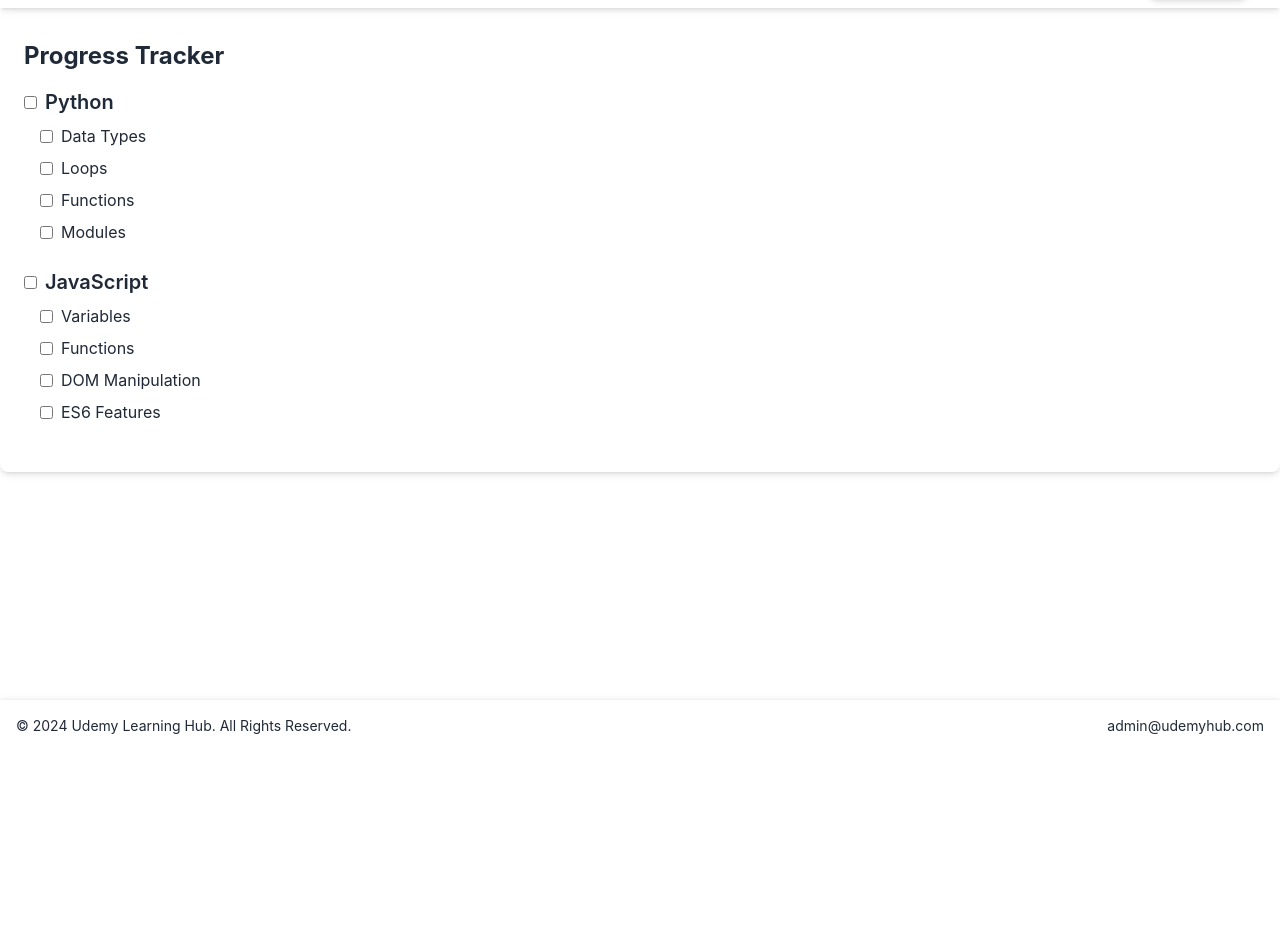
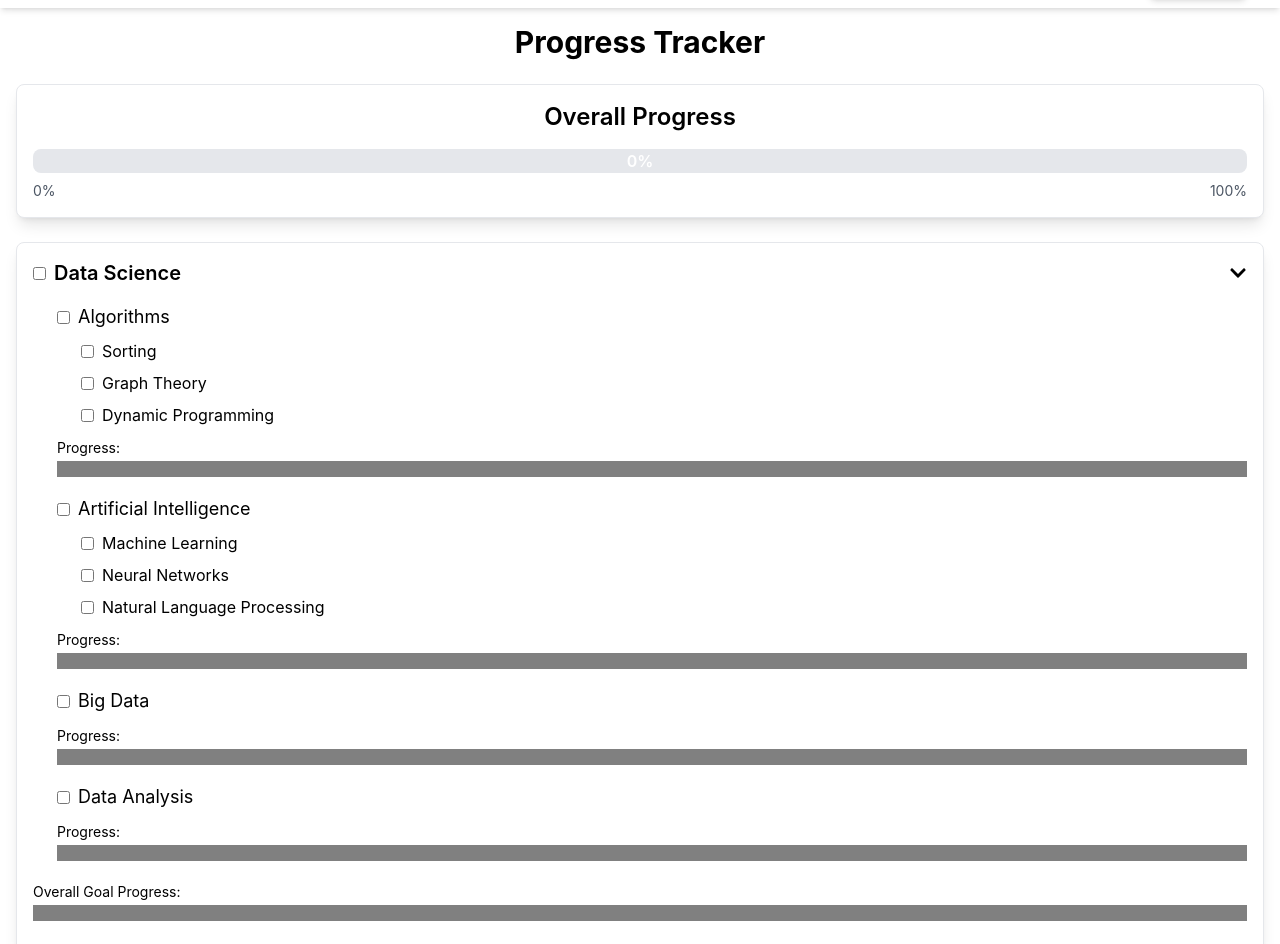
Before and after one commit to rohanmistry231/Udemy-Tracker-Frontend, a React (Create React App) app: page /progress in a window 1280 px wide. Shown: the part 48-992 px from the top of the page. Before the commit the page ends 800 px from the top, so only its background shows below. Built offline with nearby package versions, Linux system fonts and the light colour scheme.

Commit message:
Added Working Progress Component

```diff
--- a/src/pages/Home.jsx
+++ b/src/pages/Home.jsx
@@ -150,7 +150,7 @@ const Home = () => {
                 }`}
               >
                 <h2 className="text-lg font-medium">Total Learning Hours</h2>
-                <p className="text-3xl font-semibold mt-2">{totalHours} hrs</p>
+                <p className="text-3xl font-semibold mt-2">{totalHours.toFixed(2)} hrs</p>
               </div>
             </div>
           </div>
--- a/src/pages/Progress.jsx
+++ b/src/pages/Progress.jsx
@@ -1,85 +1,215 @@
-// src/components/Progress.js
-import React, { useState } from 'react';
-import { useTheme } from '../context/ThemeContext'; // Import theme context
+import React, { useState } from "react";
+import { useTheme } from "../context/ThemeContext"; // Assuming your theme context file is named themeContext.js
+import { FaChevronDown, FaChevronUp } from "react-icons/fa"; // For collapse functionality
 
 const Progress = () => {
-  const { theme } = useTheme(); // Use theme context
-  const isDarkMode = theme === 'dark';
+  const { theme } = useTheme(); // Access theme from context
+  const isDarkMode = theme === 'dark'; // Check if dark mode is active
 
-  // Initial structure of main targets and sub-targets
-  const [targets, setTargets] = useState([
-    {
-      name: 'Python',
-      isCompleted: false,
-      subTargets: [
-        { name: 'Data Types', isCompleted: false },
-        { name: 'Loops', isCompleted: false },
-        { name: 'Functions', isCompleted: false },
-        { name: 'Modules', isCompleted: false }
-      ]
-    },
-    {
-      name: 'JavaScript',
-      isCompleted: false,
-      subTargets: [
-        { name: 'Variables', isCompleted: false },
-        { name: 'Functions', isCompleted: false },
-        { name: 'DOM Manipulation', isCompleted: false },
-        { name: 'ES6 Features', isCompleted: false }
-      ]
-    }
-  ]);
+  // Data
+  const categories = [
+    "Data Science", "Database", "IT & Software", "Web Development", "Business",
+    "Filmmaking", "Graphics Design", "Marketing", "Office Productivity", "Music",
+    "Cloud", "DevOps", "Health & Fitness", "Language", "Operating System",
+    "Personal Development", "Version Control"
+  ];
 
-  // Toggle sub-target completion status
-  const toggleSubTargetCompletion = (mainTargetIndex, subTargetIndex) => {
-    const updatedTargets = targets.map((mainTarget, mIndex) => {
-      if (mIndex === mainTargetIndex) {
-        const updatedSubTargets = mainTarget.subTargets.map((subTarget, sIndex) => {
-          if (sIndex === subTargetIndex) {
-            return { ...subTarget, isCompleted: !subTarget.isCompleted };
-          }
-          return subTarget;
-        });
-        // Check if all sub-targets are completed
-        const allCompleted = updatedSubTargets.every(subTarget => subTarget.isCompleted);
-        return { ...mainTarget, subTargets: updatedSubTargets, isCompleted: allCompleted };
-      }
-      return mainTarget;
-    });
-
-    setTargets(updatedTargets);
+  const targetGoals = {
+    "Data Science": ["Algorithms", "Artificial Intelligence", "Big Data", "Data Analysis"],
+    "Database": ["DBMS", "MySQL", "NoSQL", "SQL"],
+    "IT & Software": ["API", "Artificial Intelligence", "Business Intelligence", "Network & Security"],
+    "Web Development": ["API", "Backend", "Frontend", "Full Stack"],
+    "Business": ["Business Strategy", "Digital Marketing", "E-Commerce"],
   };
 
+  const subGoals = {
+    "Algorithms": ["Sorting", "Graph Theory", "Dynamic Programming"],
+    "Artificial Intelligence": ["Machine Learning", "Neural Networks", "Natural Language Processing"],
+  };
+
+  // State for tracking completion and collapsible sections
+  const [checkedCategories, setCheckedCategories] = useState(
+    categories.reduce((acc, category) => {
+      acc[category] = false;
+      return acc;
+    }, {})
+  );
+
+  const [checkedGoals, setCheckedGoals] = useState(
+    Object.keys(targetGoals).reduce((acc, category) => {
+      acc[category] = targetGoals[category]?.reduce((goalAcc, goal) => {
+        goalAcc[goal] = false;
+        return goalAcc;
+      }, {});
+      return acc;
+    }, {})
+  );
+
+  const [checkedSubGoals, setCheckedSubGoals] = useState(
+    Object.keys(subGoals).reduce((acc, goal) => {
+      acc[goal] = subGoals[goal]?.reduce((subAcc, subGoal) => {
+        subAcc[subGoal] = false;
+        return subAcc;
+      }, {});
+      return acc;
+    }, {})
+  );
+
+  const [collapsed, setCollapsed] = useState(
+    categories.reduce((acc, category) => {
+      acc[category] = false;
+      return acc;
+    }, {})
+  );
+
+  // Toggle checkboxes
+  const toggleCategory = (category) => {
+    setCheckedCategories((prev) => ({
+      ...prev,
+      [category]: !prev[category],
+    }));
+  };
+
+  const toggleGoal = (category, goal) => {
+    setCheckedGoals((prev) => ({
+      ...prev,
+      [category]: {
+        ...prev[category],
+        [goal]: !prev[category][goal],
+      },
+    }));
+  };
+
+  const toggleSubGoal = (goal, subGoal) => {
+    setCheckedSubGoals((prev) => ({
+      ...prev,
+      [goal]: {
+        ...prev[goal],
+        [subGoal]: !prev[goal][subGoal],
+      },
+    }));
+  };
+
+  const toggleCollapse = (category) => {
+    setCollapsed((prev) => ({
+      ...prev,
+      [category]: !prev[category],
+    }));
+  };
+
+  // Calculate progress
+  const getProgress = (checked, total) => {
+    if (!total) return 0; // Guard against division by 0
+    return (Object.values(checked).filter(Boolean).length / total) * 100;
+  };
+
+  // Calculate overall progress
+  const overallProgress = getProgress(checkedCategories, categories.length);
+
   return (
-    <div className={`p-6 rounded-lg shadow-md mt-16 ${isDarkMode ? 'bg-gray-800 text-white' : 'bg-white text-gray-800'}`}>
-      <h2 className="text-2xl font-bold mb-4">Progress Tracker</h2>
-      {targets.map((mainTarget, mainIndex) => (
-        <div key={mainIndex} className="mb-6">
+    <div className={isDarkMode ? "bg-gray-900 text-white" : "bg-white text-black"}>
+  {/* Apply conditional classes based on dark mode */}
+  <h1 className="text-3xl font-bold text-center py-4 mt-14">Progress Tracker</h1> {/* Reduced padding and margin */}
+
+  {/* Overall Progress Bar */}
+  <div className={`my-2 mx-4 ${isDarkMode ? 'bg-gray-800 text-white' : 'bg-white text-black'} border rounded-lg shadow-lg p-4`}>
+  {/* Title */}
+  <h2 className="text-2xl font-semibold mb-4 text-center">Overall Progress</h2>
+
+  {/* Custom Progress Bar */}
+  <div className="relative w-full h-6 bg-gray-200 rounded-lg overflow-hidden">
+    <div
+      className="absolute top-0 left-0 h-full bg-gradient-to-r from-blue-400 to-indigo-600"
+      style={{ width: `${overallProgress}%` }} // Dynamic width based on progress
+    />
+    <div className="absolute top-0 left-0 w-full h-full flex justify-center items-center">
+      <span className="text-white font-semibold">{Math.round(overallProgress)}%</span>
+    </div>
+  </div>
+
+  {/* Progress Percentage */}
+  <div className="flex justify-between mt-2">
+    <span className="text-sm text-gray-600">0%</span>
+    <span className="text-sm text-gray-600">100%</span>
+  </div>
+</div>
+
+
+
+      {categories.map((category) => (
+        <div key={category} className="my-6 mx-4">
+          {/* Category Card */}
+          <div className={isDarkMode ? "border rounded-lg shadow-lg p-4 bg-gray-800 text-white" : "border rounded-lg shadow-lg p-4 bg-white text-black"}>
+            <div className="flex items-center justify-between">
               <div className="flex items-center">
                 <input
                   type="checkbox"
-              checked={mainTarget.isCompleted}
-              readOnly
+                  checked={checkedCategories[category]}
+                  onChange={() => toggleCategory(category)}
                   className="mr-2"
                 />
-            <h3 className={`text-xl font-semibold ${mainTarget.isCompleted ? 'text-green-500' : ''}`}>
-              {mainTarget.name}
-            </h3>
+                <h2 className="text-xl font-semibold">{category}</h2>
               </div>
-          <div className="ml-4 mt-2">
-            {mainTarget.subTargets.map((subTarget, subIndex) => (
-              <div key={subIndex} className="flex items-center mb-2">
+              <button
+                onClick={() => toggleCollapse(category)}
+                className="text-lg"
+              >
+                {collapsed[category] ? <FaChevronUp /> : <FaChevronDown />}
+              </button>
+            </div>
+
+            {/* Collapse Content */}
+            {!collapsed[category] && (
+              <div className="mt-4">
+                {targetGoals[category]?.map((goal) => (
+                  <div key={goal} className="ml-6 my-3">
+                    {/* Goal Section */}
+                    <div className="flex items-center">
                       <input
                         type="checkbox"
-                  checked={subTarget.isCompleted}
-                  onChange={() => toggleSubTargetCompletion(mainIndex, subIndex)}
+                        checked={checkedGoals[category]?.[goal]}
+                        onChange={() => toggleGoal(category, goal)}
                         className="mr-2"
                       />
-                <label className={`${subTarget.isCompleted ? 'text-gray-400 line-through' : ''}`}>
-                  {subTarget.name}
-                </label>
+                      <h3 className="text-lg">{goal}</h3>
+                    </div>
+
+                    {subGoals[goal]?.map((subGoal) => (
+                      <div key={subGoal} className="ml-6 my-2">
+                        {/* Sub Goal Section */}
+                        <div className="flex items-center">
+                          <input
+                            type="checkbox"
+                            checked={checkedSubGoals[goal]?.[subGoal]}
+                            onChange={() => toggleSubGoal(goal, subGoal)}
+                            className="mr-2"
+                          />
+                          <span>{subGoal}</span>
+                        </div>
                       </div>
                     ))}
+
+                    <div className="my-2">
+                      <label className="text-sm">Progress:</label>
+                      <progress
+                        value={getProgress(checkedSubGoals[goal], subGoals[goal]?.length)}
+                        max={100}
+                        className="w-full"
+                      />
+                    </div>
+                  </div>
+                ))}
+
+                <div className="my-2">
+                  <label className="text-sm">Overall Goal Progress:</label>
+                  <progress
+                    value={getProgress(checkedGoals[category], targetGoals[category]?.length)}
+                    max={100}
+                    className="w-full"
+                  />
+                </div>
+              </div>
+            )}
           </div>
         </div>
       ))}
```
Lines whose indentation alone changed are shown as unchanged.
